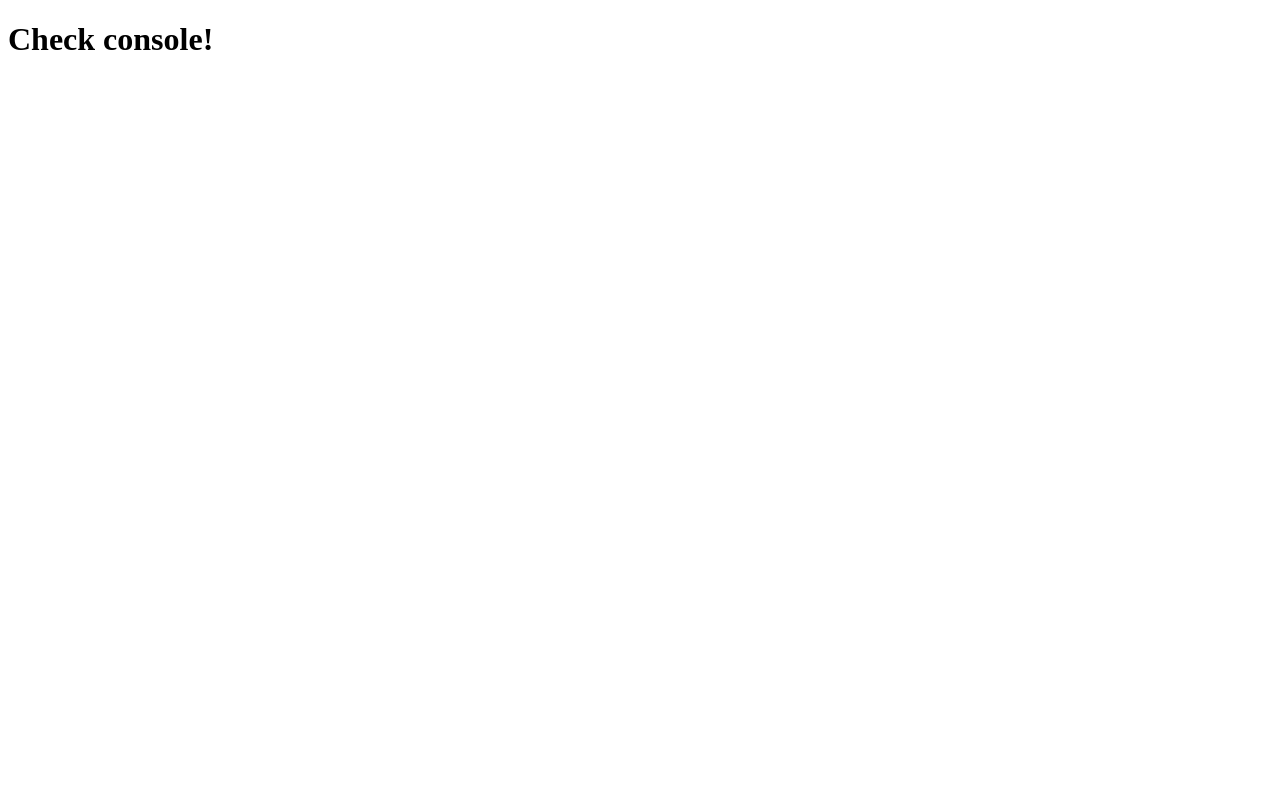
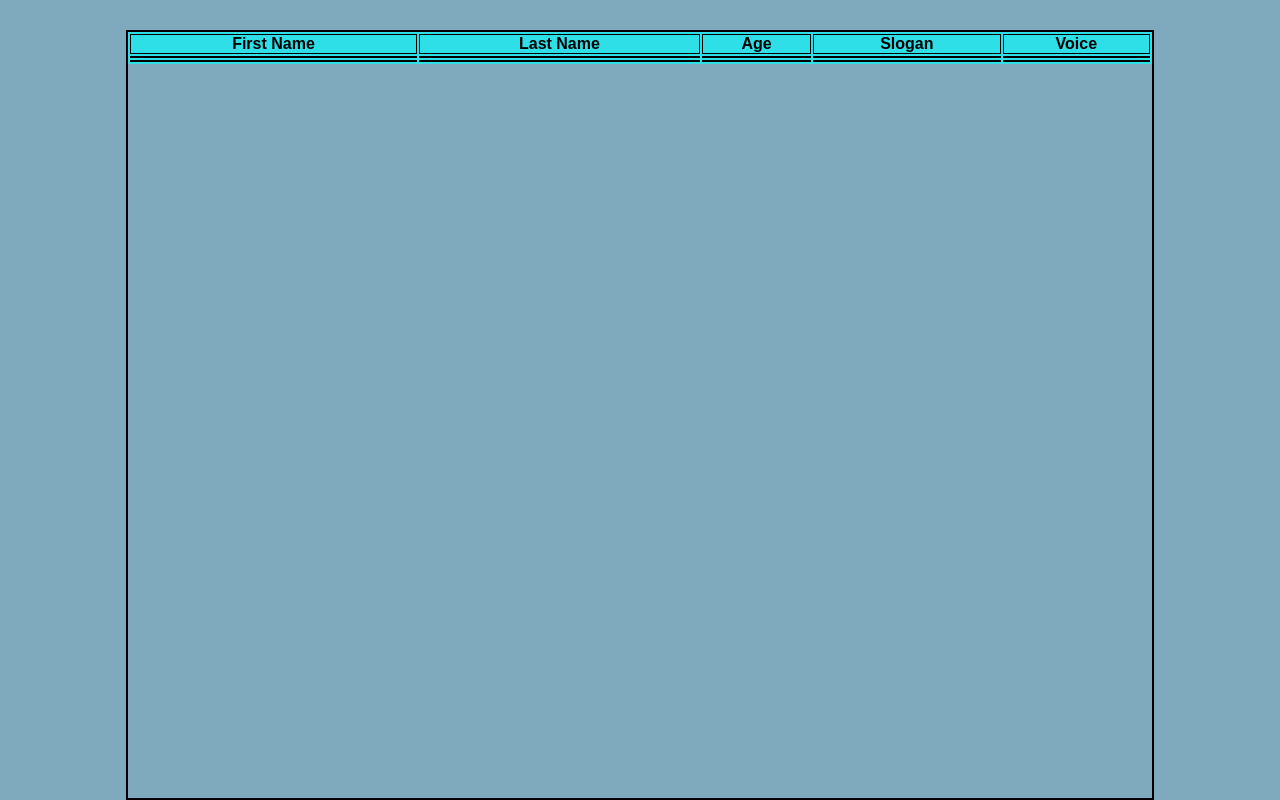
Before and after one commit to asimzahid307/Apology, a plain HTML site: page index.html in a window 1280 px wide. Drawn offline with Linux system fonts and the light colour scheme.

```diff
--- a/index.html
+++ b/index.html
@@ -1,12 +1,49 @@
 <!DOCTYPE html>
 <html lang="en">
+
 <head>
     <meta charset="UTF-8">
     <meta name="viewport" content="width=device-width, initial-scale=1.0">
+    <link rel="stylesheet" href="style.css">
     <title>Javascript</title>
 </head>
+
 <body>
-    <h1>Check console!</h1>
+    <!-- <h1>Check console!</h1>
+    <p id="demo"></p> -->
+    <div class="wrapper">
+        <div class="container">
+            <table>
+                <thead>
+                    <tr>
+                        <th>First Name</th>
+                        <th>Last Name</th>
+                        <th>Age</th>
+                        <th>Slogan</th>
+                        <th>Voice</th>
+                    </tr>
+                </thead>
+                <tbody>
+                    <tr>
+                        <th id="1"></th>
+                        <th id="2"></th>
+                        <th id="3"></th>
+                        <th id="4"></th>
+                        <th id="5"></th>
+                    </tr>
+                    <tr>
+                        <th id="6"></th>
+                        <th id="7"></th>
+                        <th id="8"></th>
+                        <th id="9"></th>
+                        <th id="10"></th>
+                    </tr>
+                </tbody>
+            </table>
+
+        </div>
+    </div>
     <script src="script.js"></script>
 </body>
+
 </html>
--- a/script.js
+++ b/script.js
@@ -1,3 +1,4 @@
+//---------------------------------- SECTION NO 1 -------------------------------------------
 // Adding simple variables
 // let a = 10;
 // let b = 20;
@@ -13,6 +14,7 @@
 // console.log(e)
 // console.log(f)
 
+//---------------------------------- SECTION NO 2 -------------------------------------------
 // Function
 // let car = { make: "Honda", model: "Civic", year: "2007", color: "Silver" };
 
@@ -28,33 +30,58 @@
 // }
 
 // let result = guessCar();
+//---------------------------------- SECTION NO 3 -------------------------------------------
 
 //  Creating object
 
-const person1 = {
-    fname: "John",
-    lname: "doe",
-    age: 30,
-    slogan: () => console.log("Hello fellas!"),
-    voice: () => console.log("My voice is good!"),
-};
 
-const person2 = {
-    fname: "Lara",
-    lname: "Croft",
-    age: 25,
-    slogan: function () { console.log("I love mountains!") },
-    voice: function () { console.log("I have a slow voice!") },
-};
+// const person1 = {
+//     fname: "John",
+//     lname: "doe",
+//     age: 30,
+//     slogan: () => '<p>Hello fellas!</p>',
+//     voice: () => '<p>My voice is good!</p>',
+// };
 
-console.log(person1['fname'])
-console.log(person1['lname'])
-console.log(person1['age'])
-person1.slogan()
-person1.voice()
+// const person2 = {
+//     fname: "Lara",
+//     lname: "Croft",
+//     age: 25,
+//     slogan: () => 'I love mountains!',
+//     voice: () => 'My voice is stealth!',
+// };
 
-console.log(person2.fname)
-console.log(person2.lname)
-console.log(person2.age)
-person2.slogan()
-person2.voice()
+// console.log(person1['fname'])
+// console.log(person1['lname'])
+// console.log(person1['age'])
+// person1.slogan()
+// person1.voice()
+
+// console.log(person2.fname)
+// console.log(person2.lname)
+// console.log(person2.age)
+// person2.slogan()
+// person2.voice()
+
+
+
+
+
+// document.getElementById('demo').innerHTML = person1.fname;
+// document.getElementById('1').innerHTML = person1.fname;
+// document.getElementById('2').innerHTML = person1.lname;
+// document.getElementById('3').innerHTML = person1.age;
+// document.getElementById('4').innerHTML = person1.slogan();
+// document.getElementById('5').innerHTML = person1.voice();
+
+
+// document.getElementById('6').innerHTML = person2.fname;
+// document.getElementById('7').innerHTML = person2.lname;
+// document.getElementById('8').innerHTML = person2.age;
+// document.getElementById('9').innerHTML = person2.slogan();
+// document.getElementById('10').innerHTML = person2.voice();
+
+
+
+//------------------------------------------- SECTION NO 4 --------------------------------------
+// now testing nested object
--- /dev/null
+++ b/style.css
@@ -0,0 +1,30 @@
+* {
+    padding: 0;
+    margin: 0;
+    font-family: sans-serif;
+}
+
+.wrapper {
+    width: 100%;
+    background-color: rgba(74, 135, 163, 0.705);
+    display: flex;
+    justify-content: center;
+    /* align-items: center; */
+    height: 100vh;
+}
+
+.container {
+    margin-top: 30px;
+    border: 2px solid black;
+    width: 80%;
+}
+
+/* table setting */
+table {
+    background-color: rgba(0, 255, 255, 0.63);
+    width: 100%;
+}
+
+th {
+    border: 1px solid black;
+}
```
